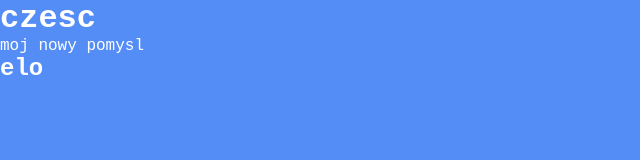
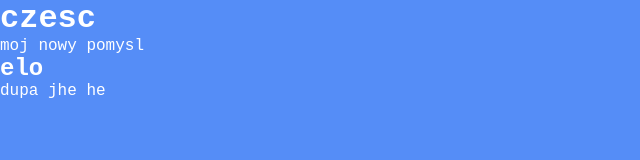
Before and after one commit to EndSpi3l/test, a plain HTML site: page index.html in a window 1280 px wide. Shown: the whole page, without its empty margins (0-640 px from the left). Drawn offline with Linux system fonts and the light colour scheme.

Commit message:
added newidea

```diff
--- a/index.html
+++ b/index.html
@@ -11,5 +11,6 @@
     <h1>czesc</h1>
     <p>moj nowy pomysl</p>
     <h2>elo</h2>
+    <p>dupa jhe he</p>
 </body>
 </html>
```
